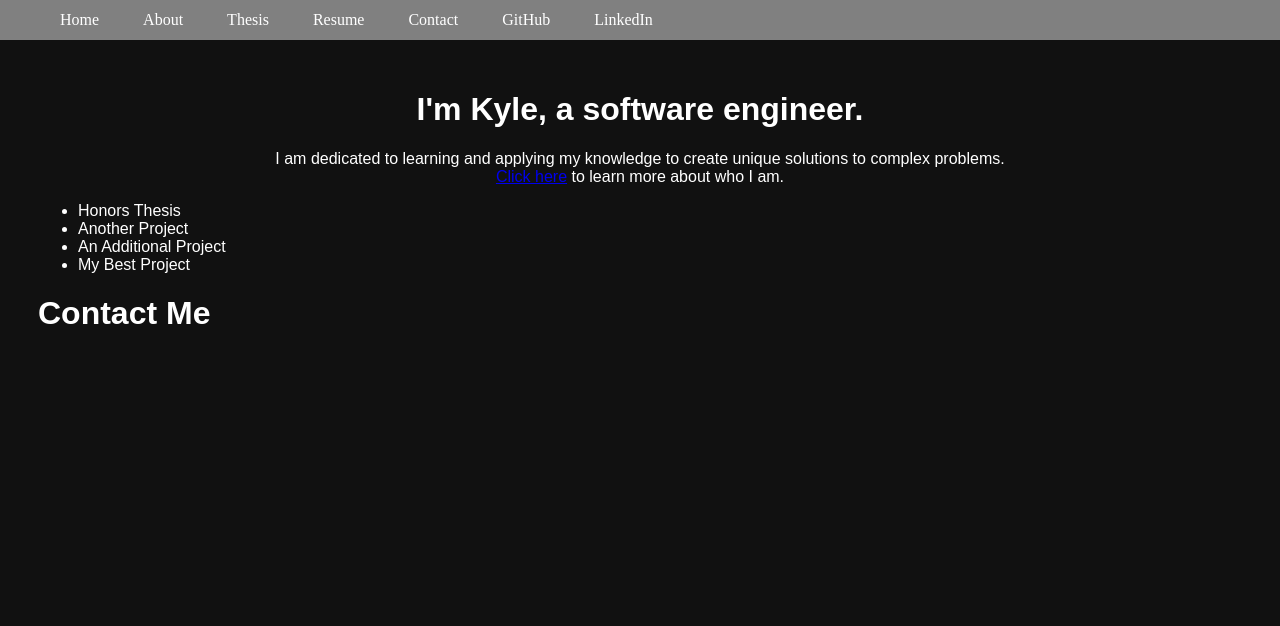
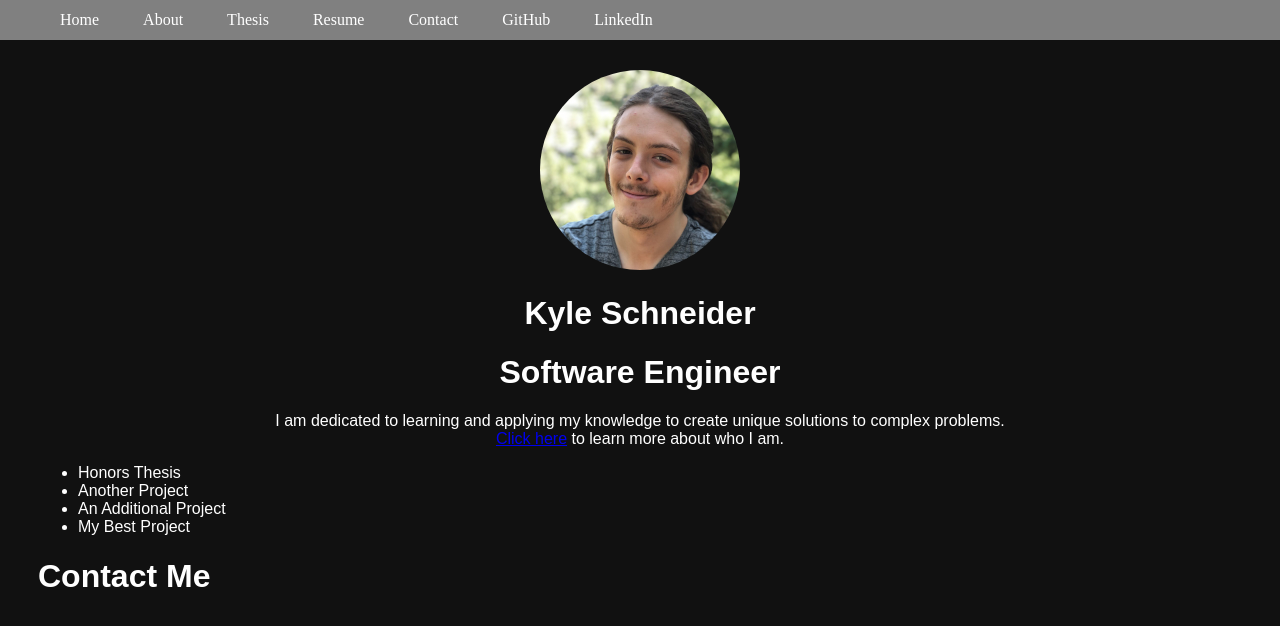
Before and after one commit to kvschneider0/personal-website, a website with bundled scripts: page index.html in a window 1280 px wide. Built offline with nearby package versions, Linux system fonts and the light colour scheme; files whose address does not match are found by name.

Commit message:
added actual picture of me

```diff
--- a/index.html
+++ b/index.html
@@ -29,7 +29,9 @@
       </nav>
     </header>
     <div class="body-div" id="intro-div">
-        <h1>I'm Kyle, a software engineer.</h1>
+        <img src="images/thx-cam.jpg" />
+        <h1>Kyle Schneider</h1>
+        <h1>Software Engineer</h1>
         <p>
           I am dedicated to learning and applying my knowledge to create unique solutions to complex problems.
           <br>
--- a/style.css
+++ b/style.css
@@ -15,6 +15,11 @@ body {
 
 #intro-div {
     text-align: center;
+}
+
+#intro-div img {
+    height: 200px;
+    border-radius: 50%;
 }
 
 /* Nav Bar */
```
Also changed, not shown: images/thx-cam.jpg (added).
